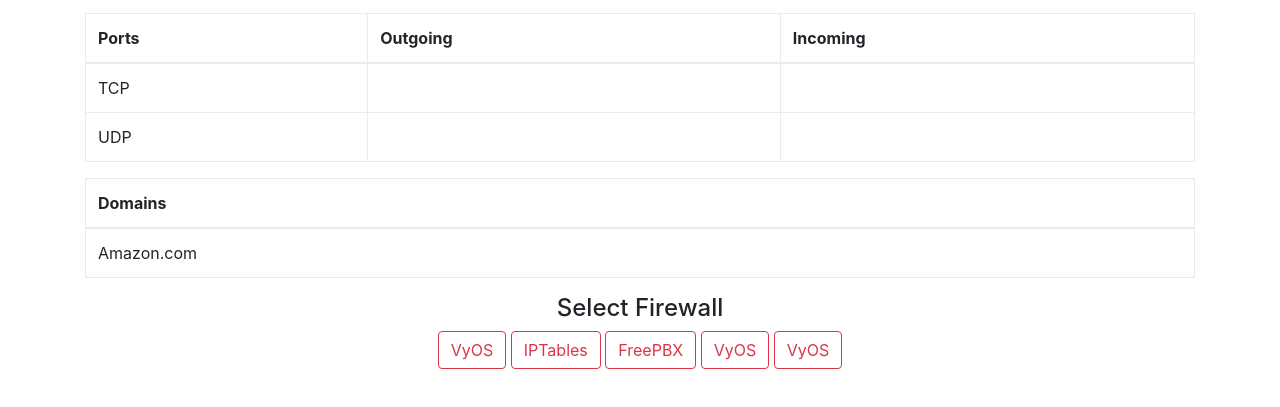
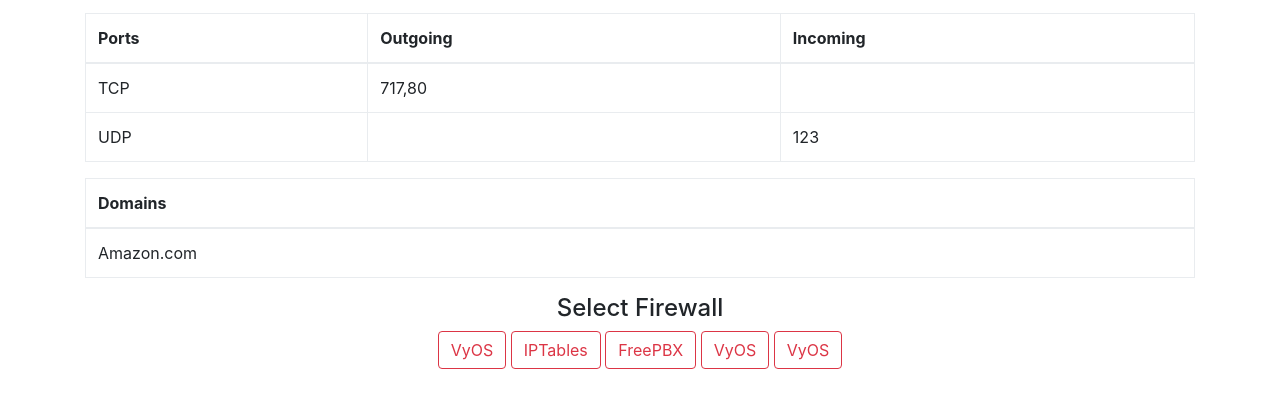
Before and after one commit to collupy/collupy.github.io, a plain HTML site: page lb100.html in a window 1280 px wide. Shown: the part 117-524 px from the top of the page. Drawn offline with nearby package versions, Linux system fonts and the light colour scheme.

Commit message:
lb100 touch

```diff
--- a/lb100.html
+++ b/lb100.html
@@ -46,13 +46,13 @@
     <tbody>
       <tr>
         <td>TCP</td>
-        <td></td>
+        <td>717,80</td>
         <td></td>
       </tr>
 	  <tr>
         <td>UDP</td>
         <td></td>
-        <td></td>
+        <td>123</td>
       </tr>
     </tbody>
   </table>
```
